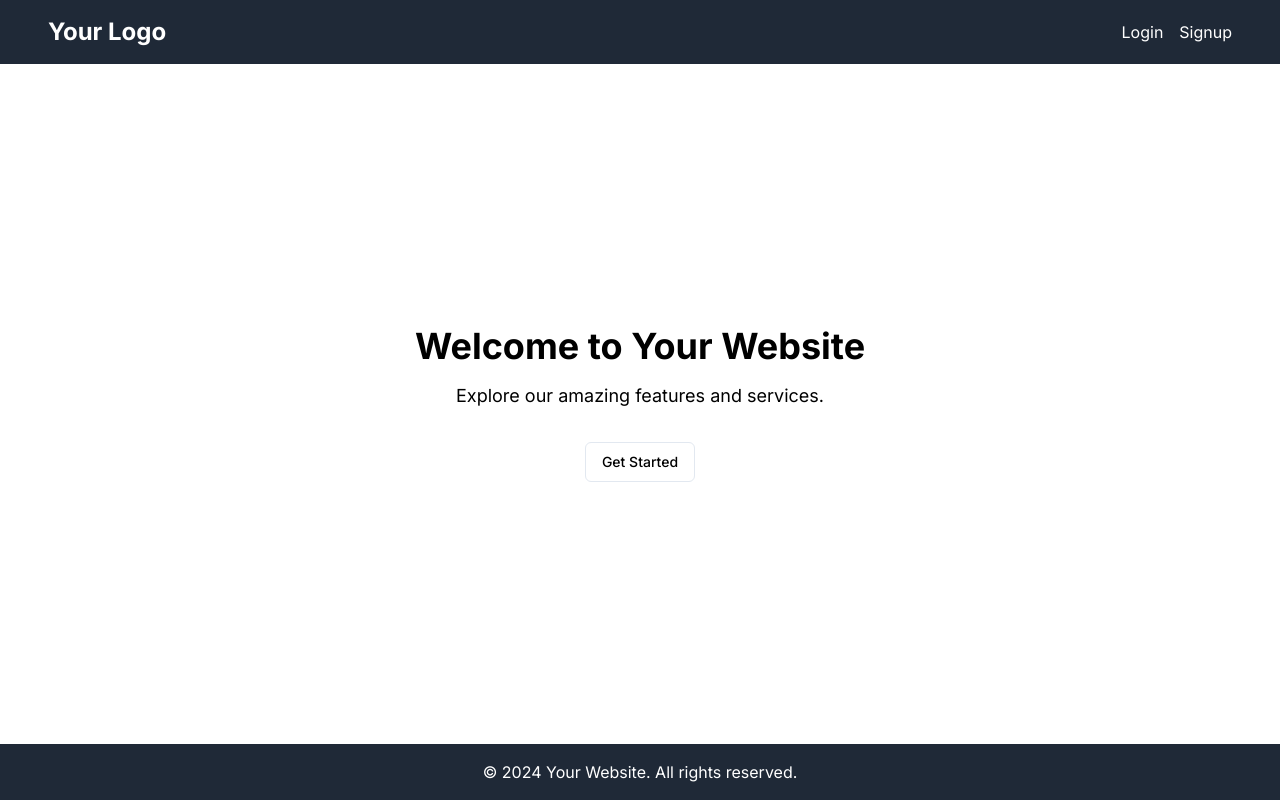
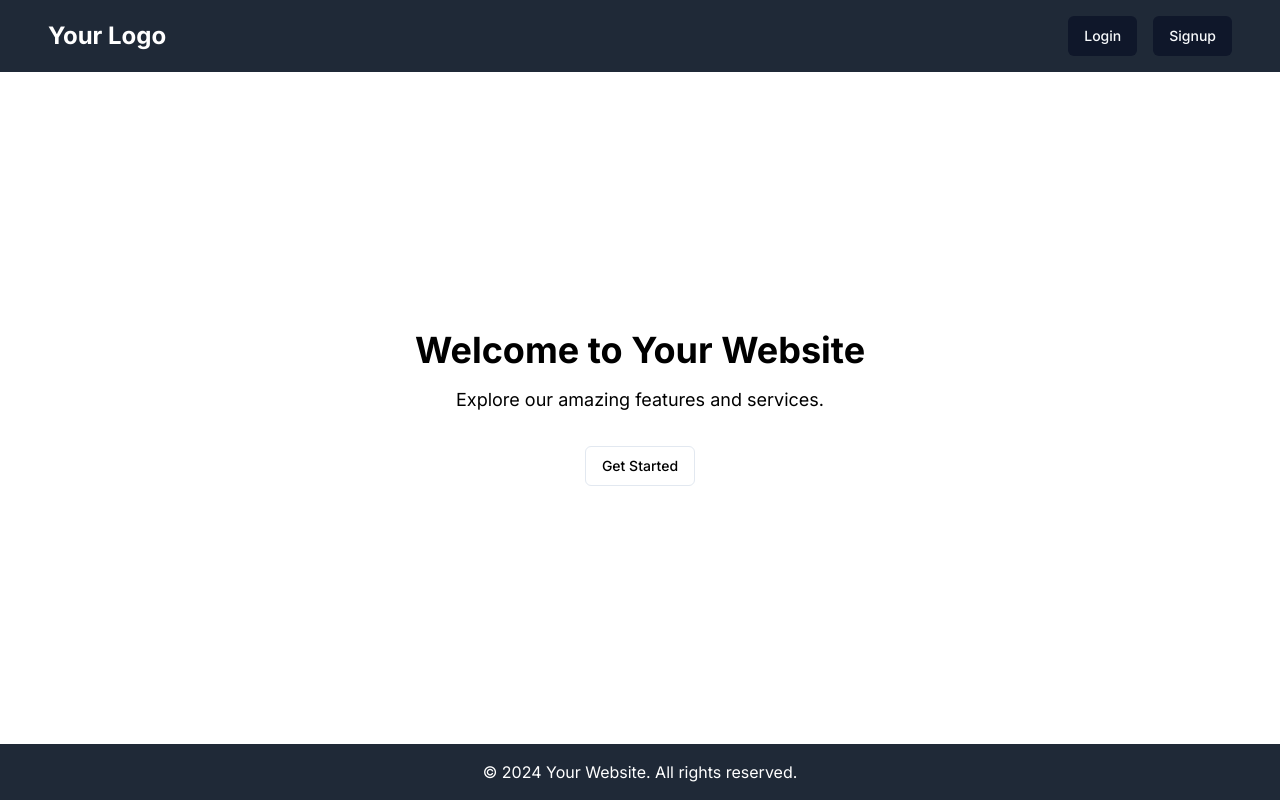
Before and after one commit to darkweb19/next-auth-scratch, a Next.js app: page / in a window 1280 px wide. Built offline with nearby package versions, Linux system fonts and the light colour scheme.

Commit message:
feat:Added button in navabar

```diff
--- a/components/Navbar.tsx
+++ b/components/Navbar.tsx
@@ -1,4 +1,7 @@
 import Link from "next/link";
+
+
+import { Button } from "@/components/ui/button";
 
 export default function Navbar() {
   return (
@@ -7,12 +10,14 @@ export default function Navbar() {
         <div className="text-2xl font-bold">Your Logo</div>
 
         <div className="flex space-x-4">
-					<Link href="/login" className="hover:text-gray-300">
-						Login
+          <Link href="/login" passHref>
+            <Button className="hover:text-gray-300">Login</Button>
           </Link>
-					<Link href="/signup" className="hover:text-gray-300">
-						Signup
+
+          <Link href="/signup" passHref>
+            <Button className="hover:text-gray-300">Signup</Button>
           </Link>
+
         </div>
       </div>
     </nav>
--- a/package.json
+++ b/package.json
@@ -9,12 +9,16 @@
     "lint": "next lint"
   },
   "dependencies": {
+    "@nextui-org/navbar": "^2.0.27",
+    "@nextui-org/react": "^2.2.10",
+    "@nextui-org/theme": "^2.1.18",
     "@prisma/client": "5.10.2",
     "@radix-ui/react-label": "^2.0.2",
     "@radix-ui/react-slot": "^1.0.2",
     "axios": "^1.6.7",
     "bcryptjs": "^2.4.3",
     "class-variance-authority": "^0.7.0",
+    "framer-motion": "^11.0.21",
     "jsonwebtoken": "^9.0.2",
     "next": "14.1.3",
     "nodemailer": "^6.9.12",
```
Also changed, not shown: 1 other file (tests, documents, lock files or other folders). Lines whose indentation alone changed are shown as unchanged.
